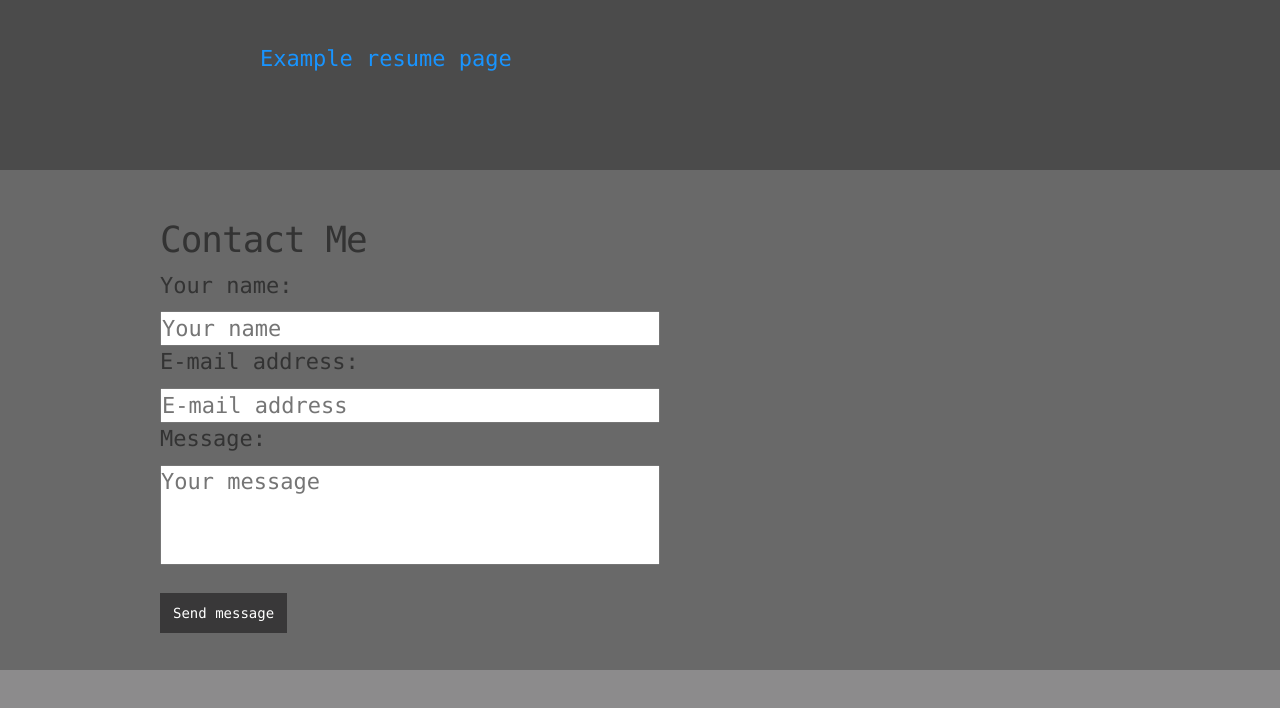
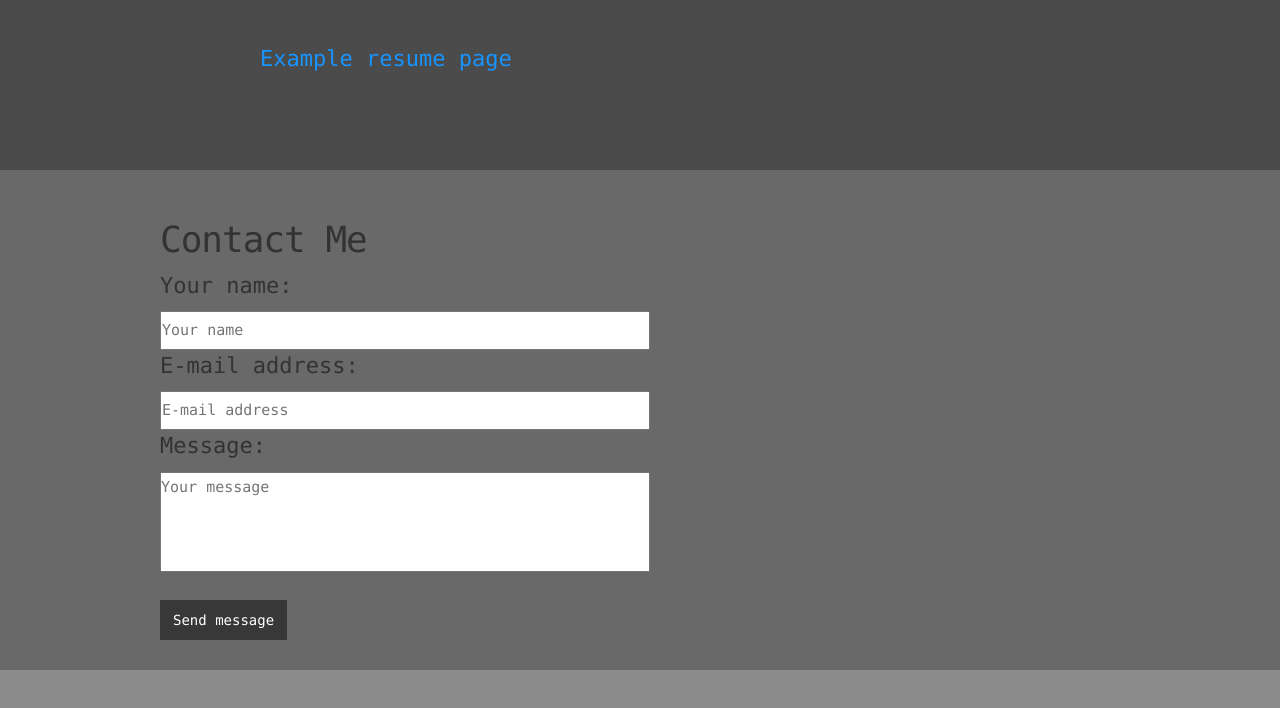
Before and after one commit to davidova91/resume, a plain HTML site: page index.html in a window 1280 px wide. Shown: the part 1680-2388 px from the top of the page. Drawn offline with Linux system fonts and the light colour scheme; files whose address does not match are found by name.

Commit message:
edit text size

```diff
--- a/app/app.js
+++ b/app/app.js
@@ -1,7 +1,3 @@
-//$(document).ready(function () {
-//    $('.menu').smint();
-//});
-
 $(document).ready(function () {
     $('.subMenu').smint({
         'scrollSpeed': 1000
--- a/css/css.css
+++ b/css/css.css
@@ -33,7 +33,7 @@ a {
 
 textarea {
     height: 100px;
-    width: 500px;
+    width: 490px;
     resize: none;
 }
 
@@ -203,11 +203,13 @@ div.picture3 {
 }
 
 #your-name {
-    width: 500px;
+    width: 490px;
+    line-height: 35px;
 }
 
 #email-address {
-    width: 500px;
+    width: 490px;
+    line-height: 35px;
 }
 
 ul.skills {
@@ -273,3 +275,19 @@ ul.certification {
     -webkit-transform: scale(1.2);
     transform: scale(1.2);
 }
+
+input[placeholder] {
+    font: 15px Consolas, sans-serif;
+}
+
+textarea [placeholder] {
+    font: 15px Consolas, sans-serif;
+}
+
+textarea::-webkit-input-placeholder {
+    font: 15px Consolas, sans-serif;
+    position: relative;
+    top: 5px;
+}
+
+:focus::-webkit-input-placeholder {color: transparent}
```
